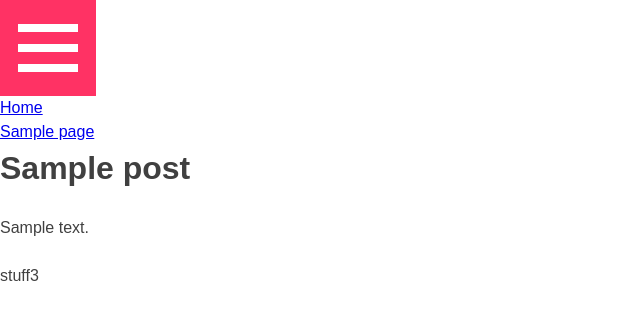
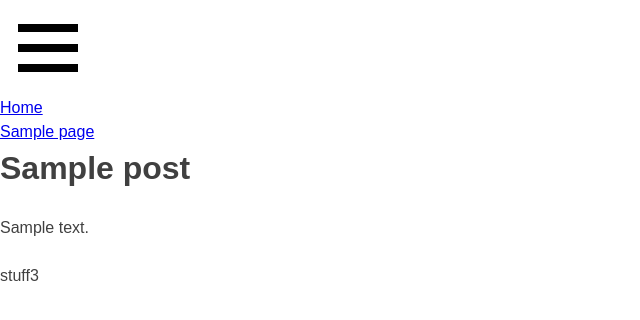
Before and after one commit to c-oh/tomco, a WordPress theme: template themes/tomco-theme/page.php in a window 1280 px wide. Shown: the top 320 px of the page, without its empty margins (0-640 px from the left). Run offline with PHP 8.4 and a stand-in for WordPress, Linux system fonts and the light colour scheme; the site name, menu and one post (Sample post) are stand-ins, and other content is empty; some libraries are stand-ins or nearby versions.

Commit message:
updating navigation bar

```diff
--- a/themes/tomco-theme/sass/_navigation.scss
+++ b/themes/tomco-theme/sass/_navigation.scss
@@ -93,7 +93,7 @@
   left: 18px;
   right: 18px;
   height: 8px;
-  background: white;
+  background: black;
 }
 
 .c-hamburger span::before,
@@ -103,7 +103,7 @@
   left: 0;
   width: 100%;
   height: 8px;
-  background-color: #fff;
+  background-color: black;
   content: "";
 }
 
@@ -116,7 +116,7 @@
 }
 
 .c-hamburger--htx {
-  background-color: #ff3264;
+  background-color: transparent;
 }
 
 .c-hamburger--htx span {
@@ -160,3 +160,5 @@
 .c-hamburger--htx.is-active span::after {
   transition-delay: 0s, 0.3s;
 }
+
+//navigation thickness
--- a/themes/tomco-theme/style.css
+++ b/themes/tomco-theme/style.css
@@ -418,7 +418,7 @@ table {
   left: 18px;
   right: 18px;
   height: 8px;
-  background: white; }
+  background: black; }
 
 .c-hamburger span::before,
 .c-hamburger span::after {
@@ -427,7 +427,7 @@ table {
   left: 0;
   width: 100%;
   height: 8px;
-  background-color: #fff;
+  background-color: black;
   content: ""; }
 
 .c-hamburger span::before {
@@ -437,7 +437,7 @@ table {
   bottom: -20px; }
 
 .c-hamburger--htx {
-  background-color: #ff3264; }
+  background-color: transparent; }
 
 .c-hamburger--htx span {
   transition: background 0s 0.3s; }
```
Also changed, not shown: themes/tomco-theme/build/css/style.min.css, themes/tomco-theme/sass/_variables.scss (line endings or trailing spaces), 1 other file.
